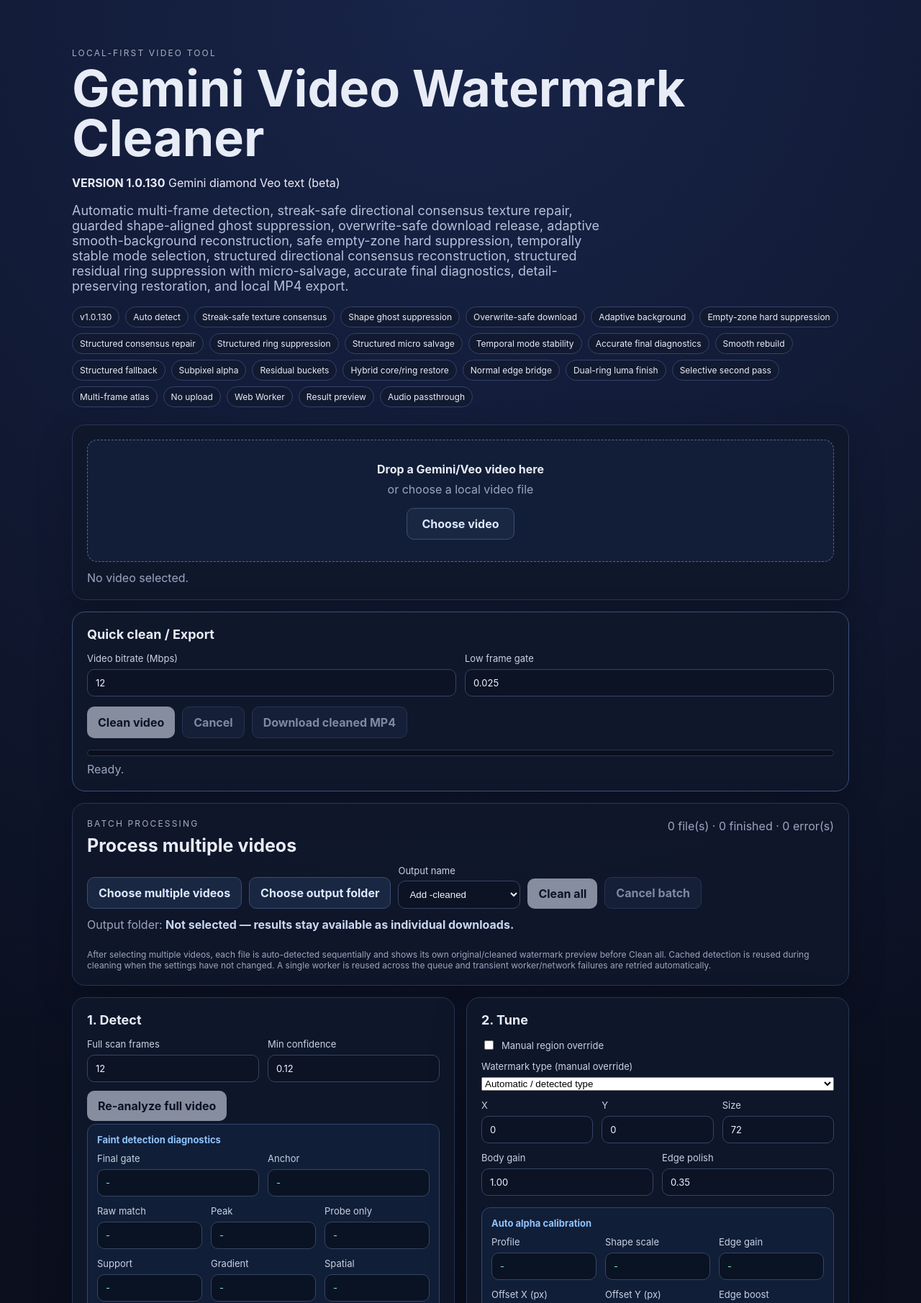
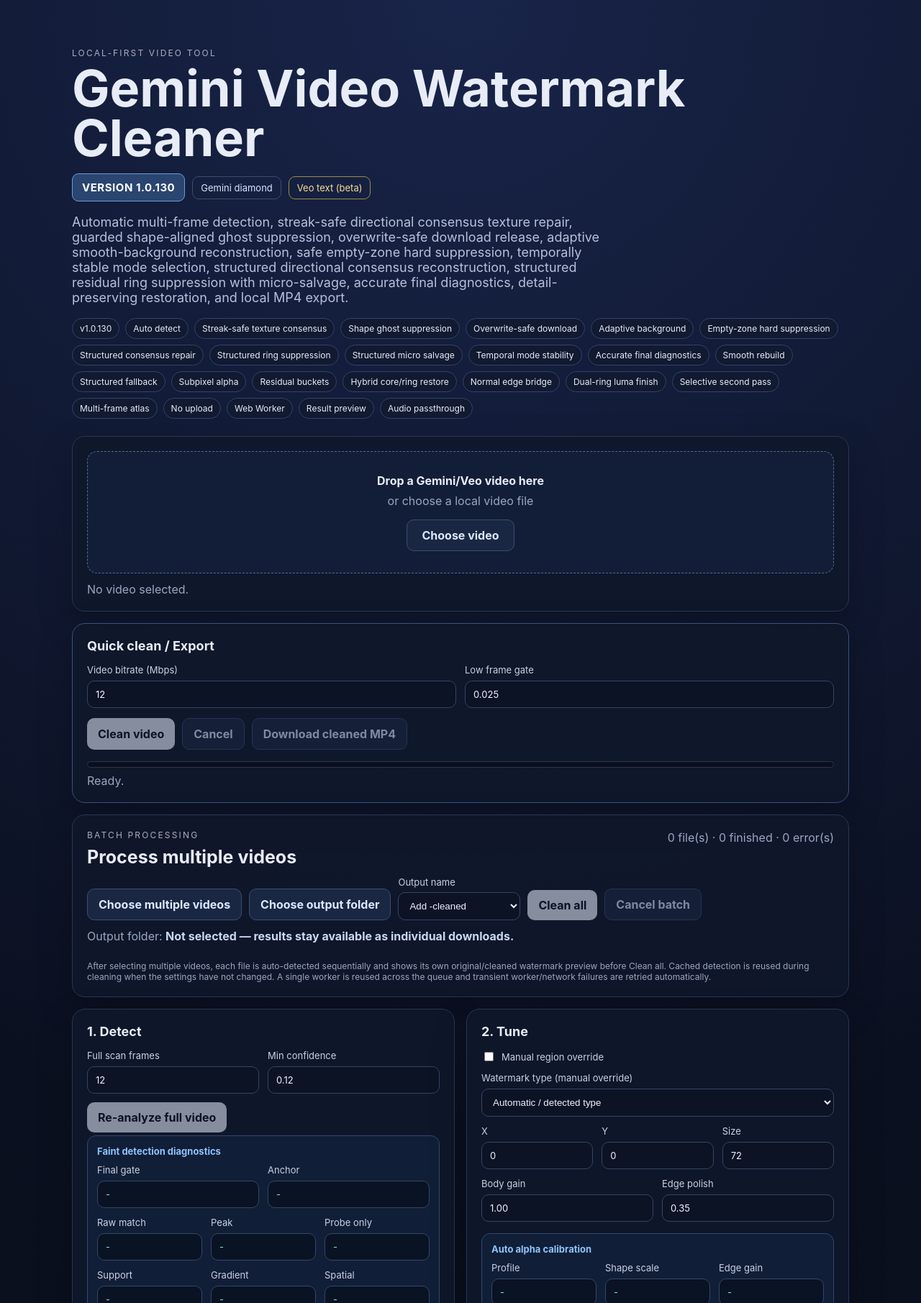
Before and after one commit to dhvu1990/gemini-video-watermark-cleaner, a website built with Vite: page index.html in a window 1280 px wide. Shown: the top 1811 px of the page at 72% size. Built offline with nearby package versions, Linux system fonts and the light colour scheme.

Commit message:
ui: style prominent version and Veo wordmark marker

```diff
--- a/src/styles.css
+++ b/src/styles.css
@@ -8,6 +8,10 @@
 h1 { font-size: clamp(36px, 7vw, 70px); line-height: .98; margin: 8px 0 18px; max-width: 900px; }
 h2 { margin-top: 0; font-size: 18px; }
 .hero > p:not(.eyebrow) { max-width: 760px; color: #b7c0d8; font-size: 18px; }
+.release-info { display: flex; flex-wrap: wrap; align-items: center; gap: 10px; margin: -3px 0 18px; color: #d9e5ff; font-size: 13px; }
+.release-info > span { border: 1px solid #3a4d74; padding: 7px 11px; border-radius: 9px; }
+.release-info .release-version { background: #2a456f; border: 1px solid #6c9cd8; border-radius: 9px; padding: 9px 13px; color: #fff; letter-spacing: .035em; font-size: 15px; }
+.release-info .release-beta { border-color: #9b8b4d; color: #f4df94; }
 .badges { display: flex; gap: 8px; flex-wrap: wrap; }
 .badges span { border: 1px solid #33436b; background: #111a31; border-radius: 999px; padding: 6px 10px; font-size: 12px; }
 .panel { background: rgba(15, 23, 43, .88); border: 1px solid #283756; border-radius: 18px; padding: 20px; box-shadow: 0 18px 50px rgba(0,0,0,.22); margin-bottom: 16px; }
@@ -30,6 +34,7 @@
 .video-stage video { position: absolute; inset: 0; width: 100%; height: 100%; display: block; object-fit: contain; background: #050812; }
 .watermark-box { position: absolute; border: 3px solid #48e29a; box-shadow: 0 0 0 1px rgba(0,0,0,.5), 0 0 20px rgba(72,226,154,.45); pointer-events: none; min-width: 10px; min-height: 10px; }
 .watermark-box::after { content: 'Gemini'; position: absolute; left: -2px; bottom: calc(100% + 6px); background: #48e29a; color: #06130d; font-size: 11px; font-weight: 800; padding: 3px 6px; border-radius: 5px; white-space: nowrap; }
+.watermark-box.veo-wordmark::after { content: 'Veo text'; }
 .watermark-box.uncertain { border-color: #ffc857; box-shadow: 0 0 0 1px rgba(0,0,0,.5), 0 0 20px rgba(255,200,87,.4); }
 .watermark-box.uncertain::after { content: 'Candidate'; background: #ffc857; color: #211500; }
 .preview-caption { margin-top: 8px; color: #7f8ca8; font-size: 11px; letter-spacing: .08em; }
@@ -42,7 +47,7 @@
 .row { display: grid; grid-template-columns: repeat(2, minmax(0, 1fr)); gap: 12px; }
 .triple { grid-template-columns: repeat(3, minmax(0, 1fr)); }
 label { display: grid; gap: 7px; font-size: 13px; color: #c9d1e3; margin-bottom: 12px; }
-input[type="number"], .calibration-card input { width: 100%; border: 1px solid #354565; background: #0c1325; color: #eef3ff; border-radius: 10px; padding: 10px 11px; }
+input[type="number"], .calibration-card input, #watermarkType { width: 100%; border: 1px solid #354565; background: #0c1325; color: #eef3ff; border-radius: 10px; padding: 10px 11px; }
 .calibration-card { margin: 4px 0 14px; padding: 13px; border: 1px solid #31476f; border-radius: 12px; background: rgba(19, 34, 64, .65); }
 .calibration-card > strong { display: block; margin-bottom: 10px; color: #8fc4ff; font-size: 13px; }
 .calibration-card input[readonly] { color: #7ee7b4; background: #0a1324; cursor: default; }
```
